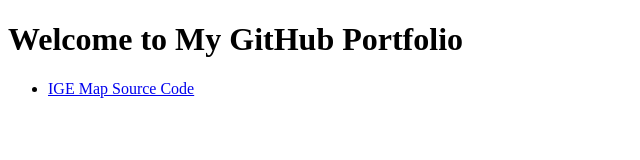
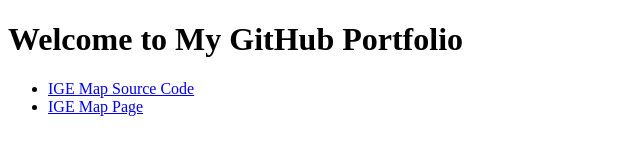
Before and after one commit to hollerlu/hollerlu.github.io, a plain HTML site: page index.html in a window 1280 px wide. Shown: the whole page, without its empty margins (0-640 px from the left). Drawn offline with Linux system fonts and the light colour scheme.

Commit message:
Add repo page to index.html

```diff
--- a/index.html
+++ b/index.html
@@ -8,6 +8,7 @@
   <h1>Welcome to My GitHub Portfolio</h1>
   <ul>
     <li><a href="https://github.com/hollerlu/grinnell-IGE-map">IGE Map Source Code</a></li>
+    <li><a href="https://hollerlu.github.io/grinnell-IGE-map">IGE Map Page</a></li>
   </ul>
 </body>
 </html>
```
